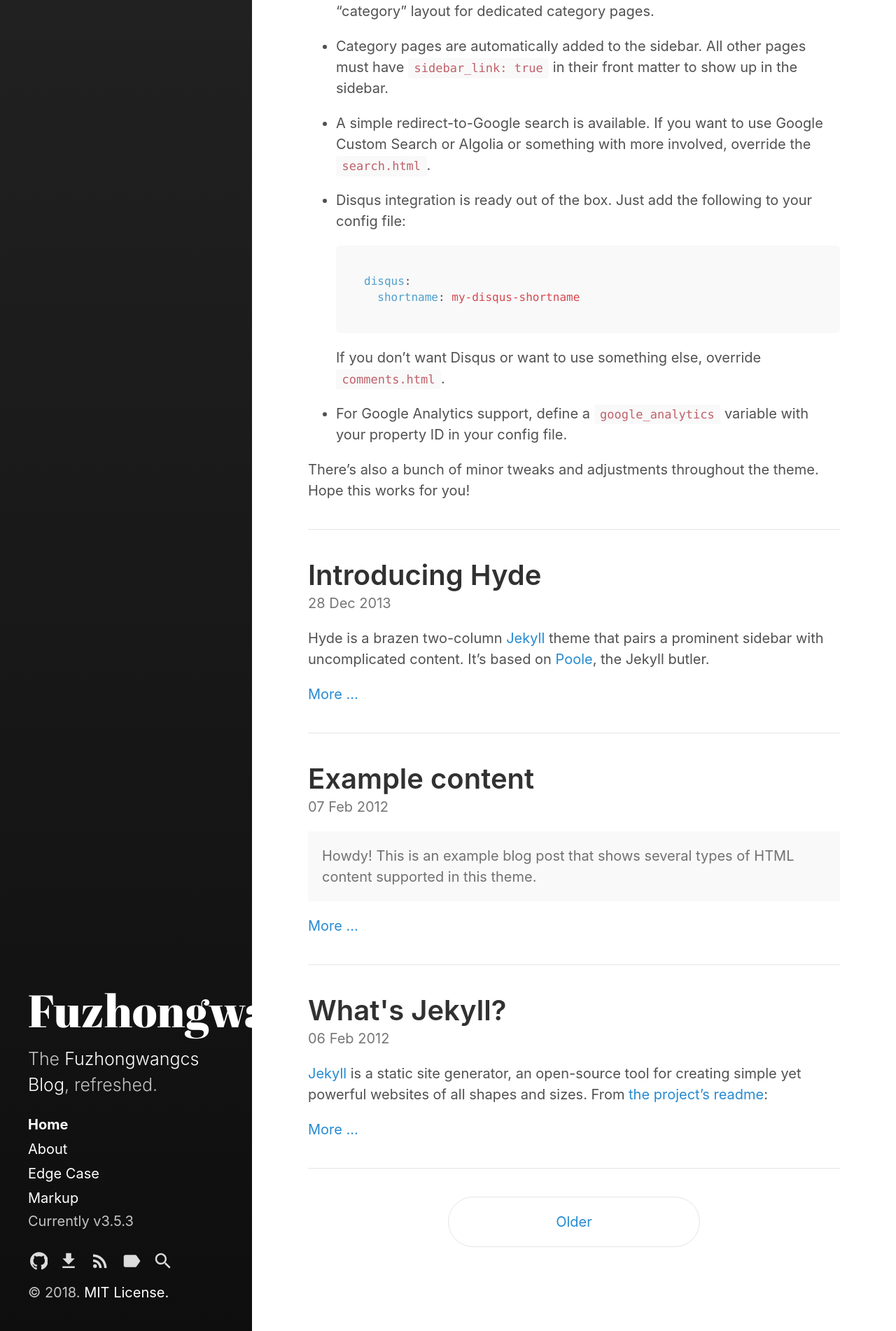
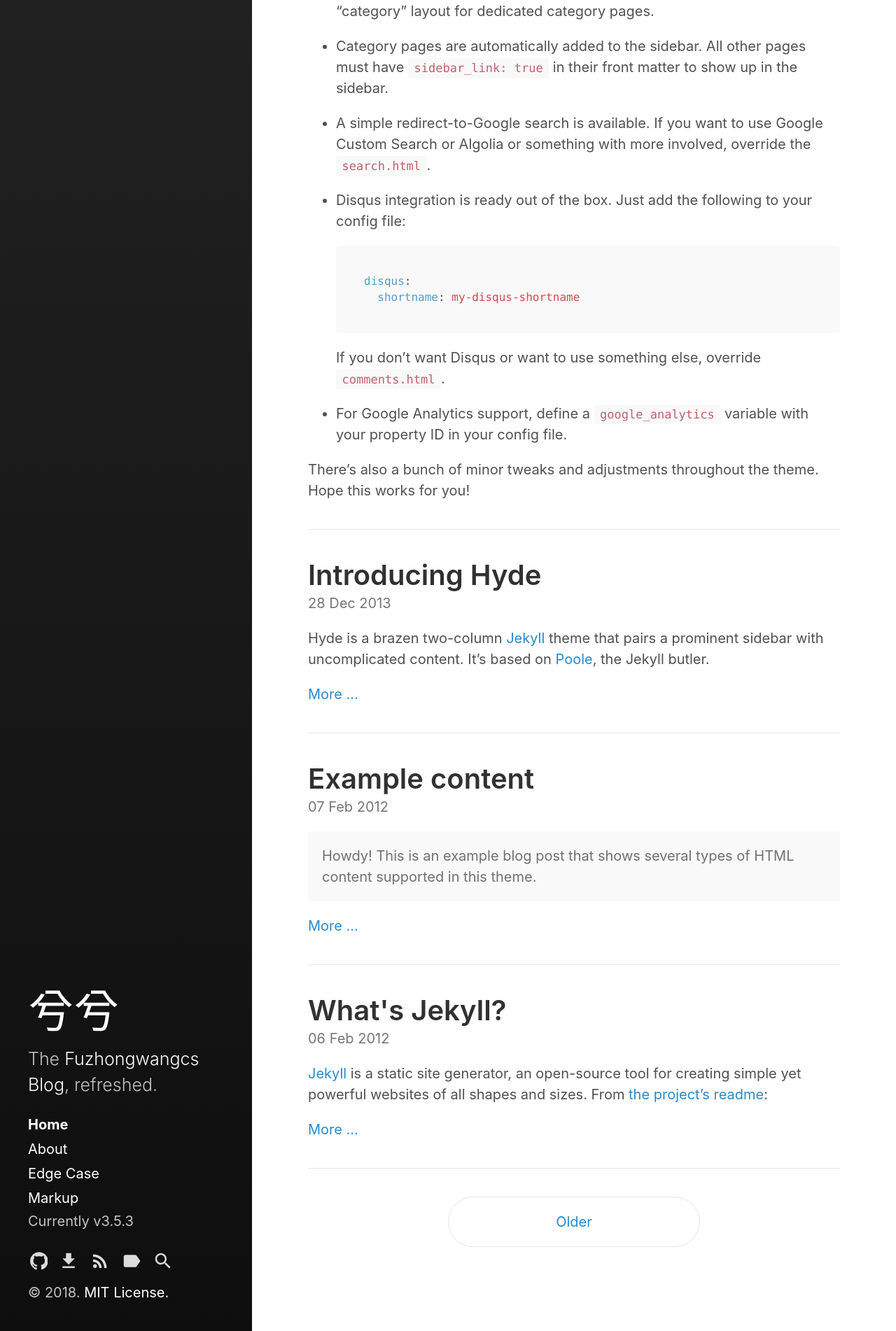
Before and after one commit to fuzhongwangcs/fuzhongwangcs.github.io, a Jekyll site: the page built from index.html, in a window 1280 px wide. Shown: the part 1712-3614 px from the top of the page at 70% size. Built offline with Jekyll 4.4.1, drawn with Linux system fonts in a browser that asks for light colours; the list of posts is cut into pages by our own code.

Commit message:
第二次修改（2）

```diff
--- a/_config.yml
+++ b/_config.yml
@@ -3,8 +3,8 @@ markdown:         kramdown
 highlighter:      rouge
 
 # Setup
-title:            Fuzhongwangcs
-tagline:          '兮兮'
+title:            兮兮
+tagline:          'Fuzhongwangcs'
 description:      'The <a href="http://hyde.getpoole.com" target="_blank">Fuzhongwangcs Blog</a>, refreshed.'
 url:              https://fongandrew.github.io/hydeout
 baseurl:          # the optional subpath of your site, e.g. "/blog"
```
